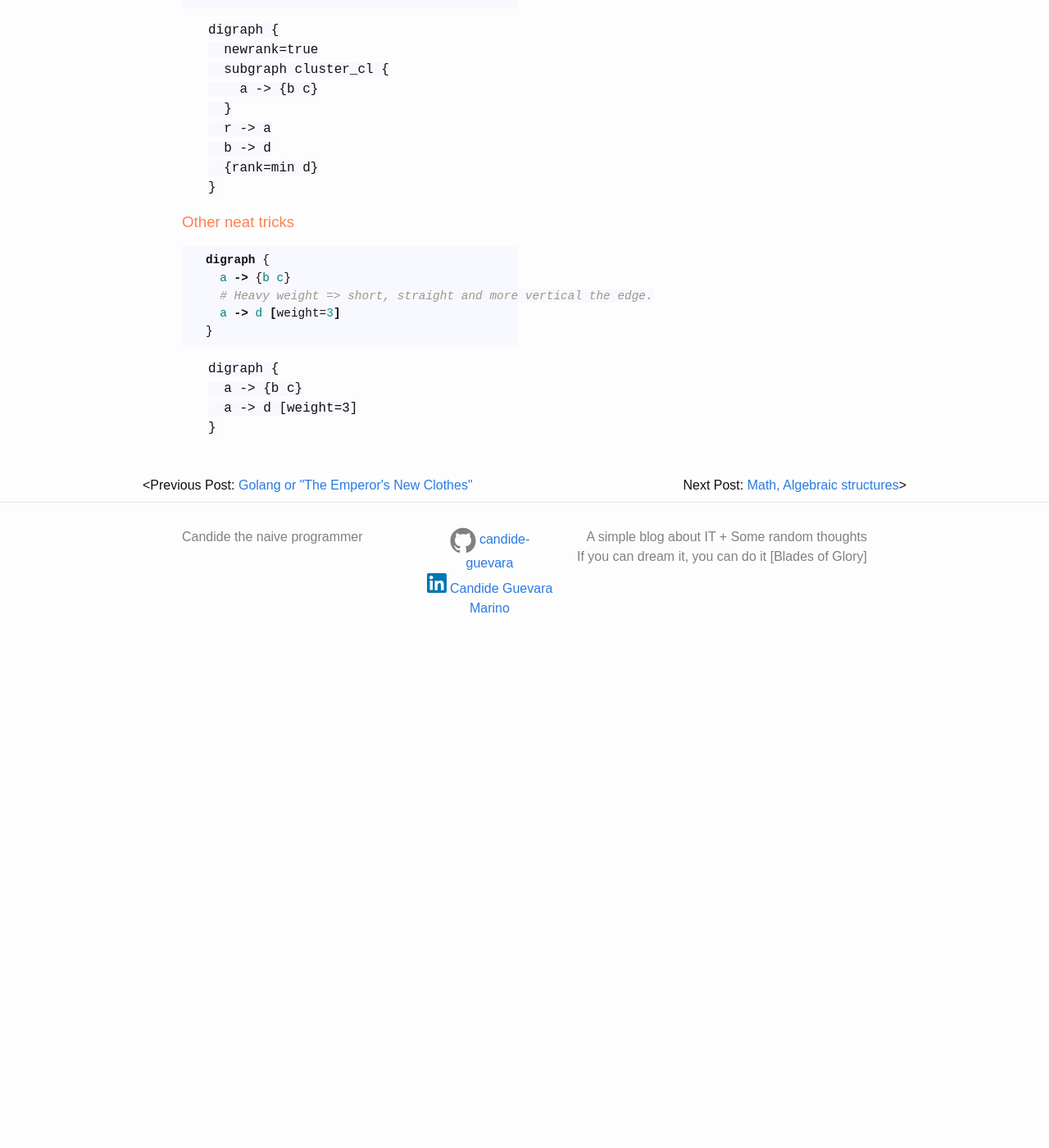
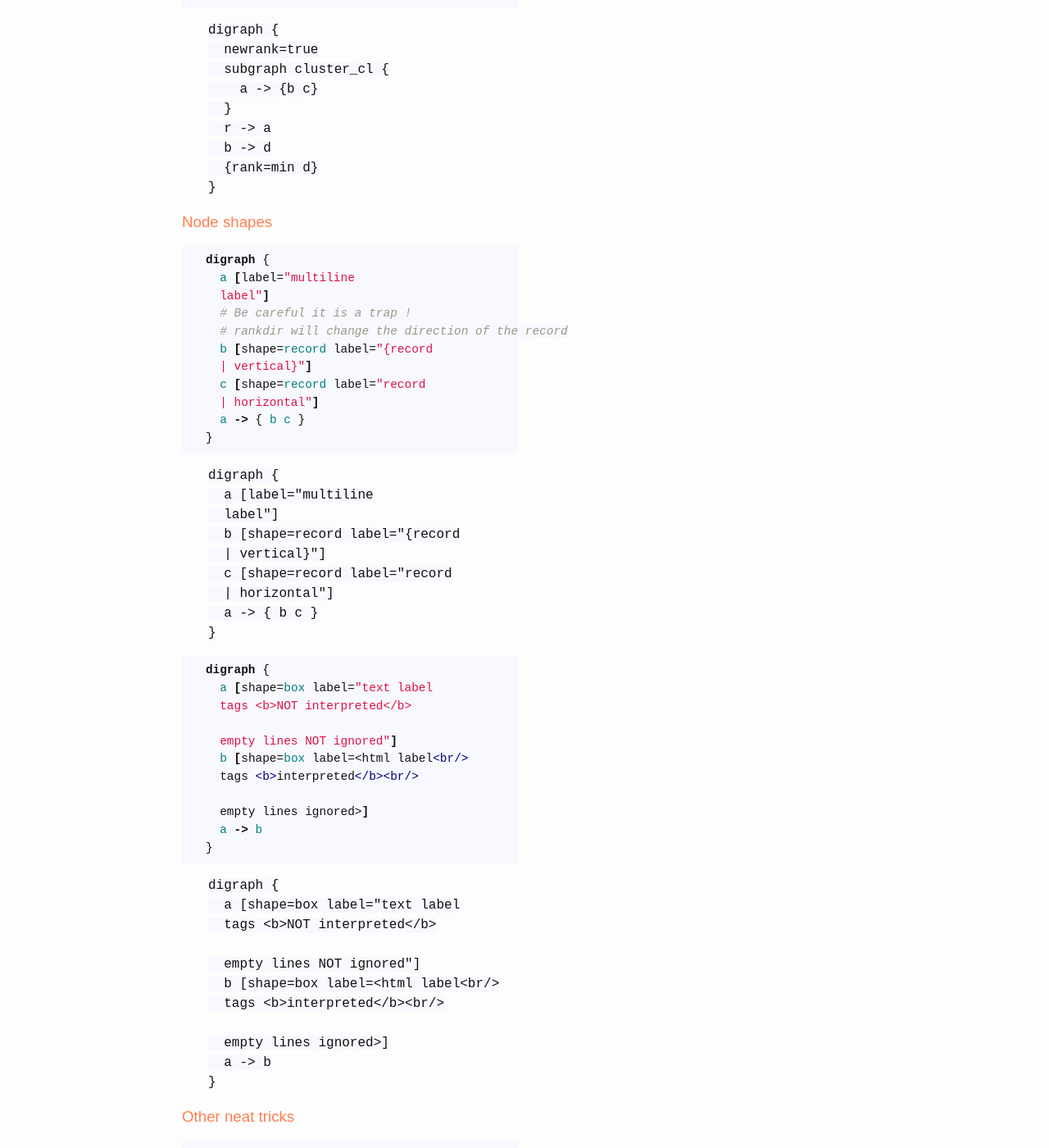
Before and after one commit to candide-guevara/candide-guevara.github.io, a Jekyll site: the page built from _posts/0000-00-00-graphviz-examples.md, in a window 1280 px wide and 1400 px high, scrolled down 5009 px. Shown: the whole window at 82% size. Built offline with Jekyll 4.4.1, drawn with Linux system fonts in a browser that asks for light colours; before the commit the page ends 5793 px from its top, so only the background shows below that.

Commit message:
added examples for graphviz record nodes

````diff
--- a/_posts/0000-00-00-graphviz-examples.md
+++ b/_posts/0000-00-00-graphviz-examples.md
@@ -313,6 +313,67 @@ digraph {
 }
 ```
 
+### Node shapes
+
+{:.my-split-h}
+```dot
+digraph {
+  a [label="multiline
+  label"]
+  # Be careful it is a trap !
+  # rankdir will change the direction of the record
+  b [shape=record label="{record
+  | vertical}"]
+  c [shape=record label="record
+  | horizontal"]
+  a -> { b c }
+}
+```
+
+{:.my-split-h}
+```myviz
+digraph {
+  a [label="multiline
+  label"]
+  b [shape=record label="{record
+  | vertical}"]
+  c [shape=record label="record
+  | horizontal"]
+  a -> { b c }
+}
+```
+
+{:.my-split-h}
+```dot
+digraph {
+  a [shape=box label="text label
+  tags <b>NOT interpreted</b>
+
+  empty lines NOT ignored"]
+  b [shape=box label=<html label<br/>
+  tags <b>interpreted</b><br/>
+
+  empty lines ignored>]
+  a -> b
+}
+```
+
+{:.my-split-h}
+```myviz
+digraph {
+  a [shape=box label="text label
+  tags <b>NOT interpreted</b>
+
+  empty lines NOT ignored"]
+  b [shape=box label=<html label<br/>
+  tags <b>interpreted</b><br/>
+
+  empty lines ignored>]
+  a -> b
+}
+```
+
+
 ### Other neat tricks
 
 {:.my-split-h}
````
